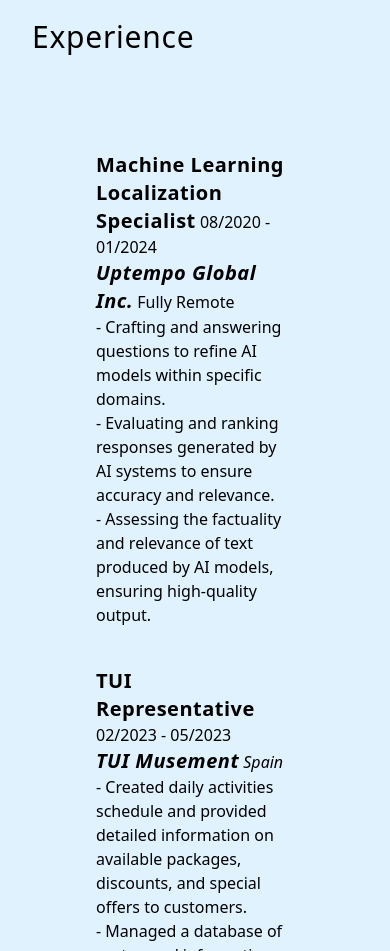
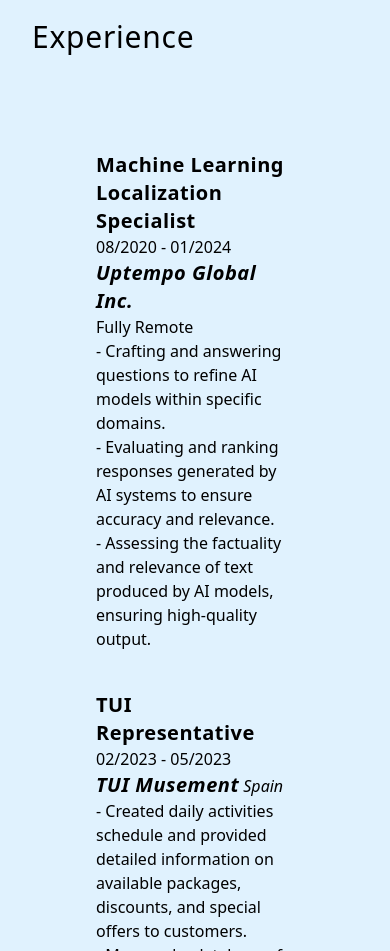
Before and after one commit to Asayaobi/Portfolio-Tailwind, a website: page public/index.html in a window 390 px wide. Shown: the part 837-1788 px from the top of the page. Drawn offline with Linux system fonts and the light colour scheme.

Commit message:
add responsiveness to job1

```diff
--- a/public/index.html
+++ b/public/index.html
@@ -62,11 +62,11 @@
         <div class="my-auto p-4 md:p-6 lg:p-20 text-3xl md:text-4xl lg:text-5xl tracking-wide text-left">Experience</div>
         <div class="grid col-span-2 gap-10 text-left p-20">
             <!-- job1 -->
-            <div>
-                <span class="font-bold text-xl tracking-wide">Machine Learning Localization Specialist</span>
-                <span>   08/2020 - 01/2024</span>
+            <div class="grid md:flex">
+                <div class="font-bold text-xl tracking-wide">Machine Learning Localization Specialist</div>
+                <div>   08/2020 - 01/2024</span>
                     <div>
-                        <span class="font-bold italic text-xl tracking-wide">Uptempo Global Inc.</span>
+                        <span class="font-bold italic text-xl tracking-wide">Uptempo Global Inc.</div>
                         <span classN="italic">   Fully Remote</span>
                     </div>
                 <div>- Crafting and answering questions to refine AI models within specific domains.</div>
```
Also changed, not shown: public/style.css.
